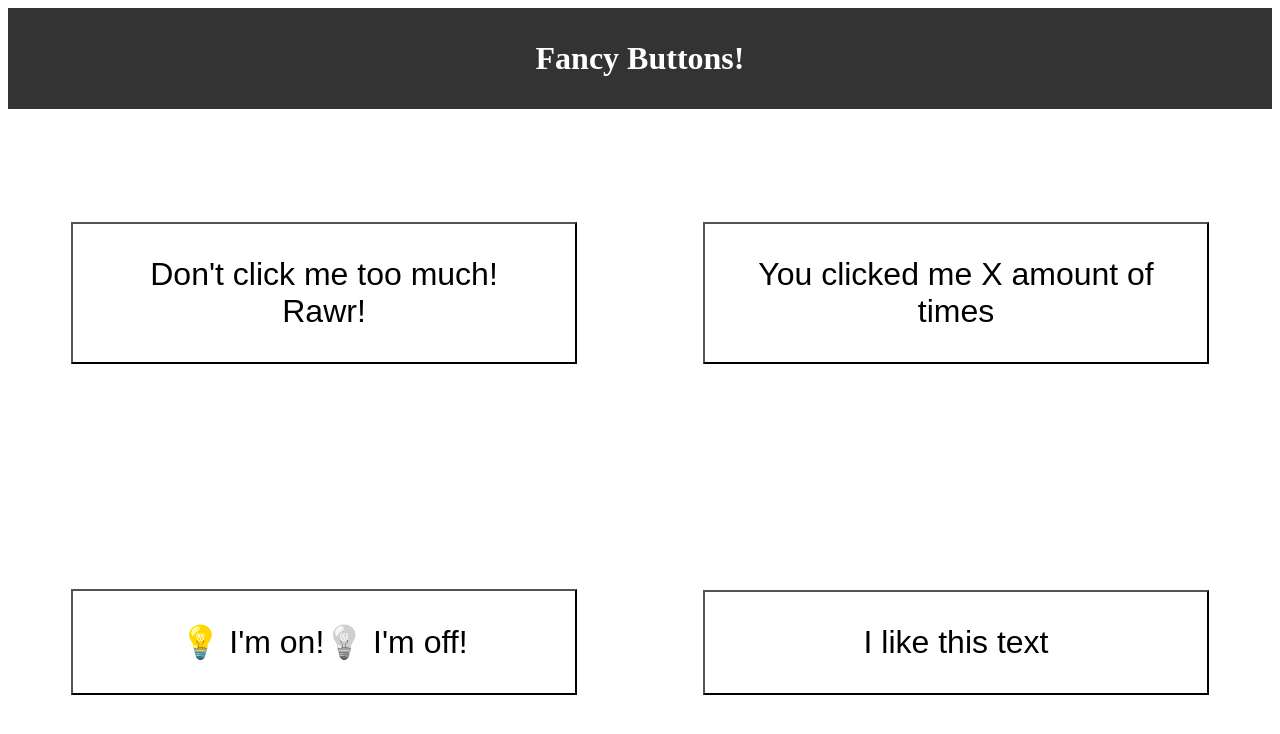
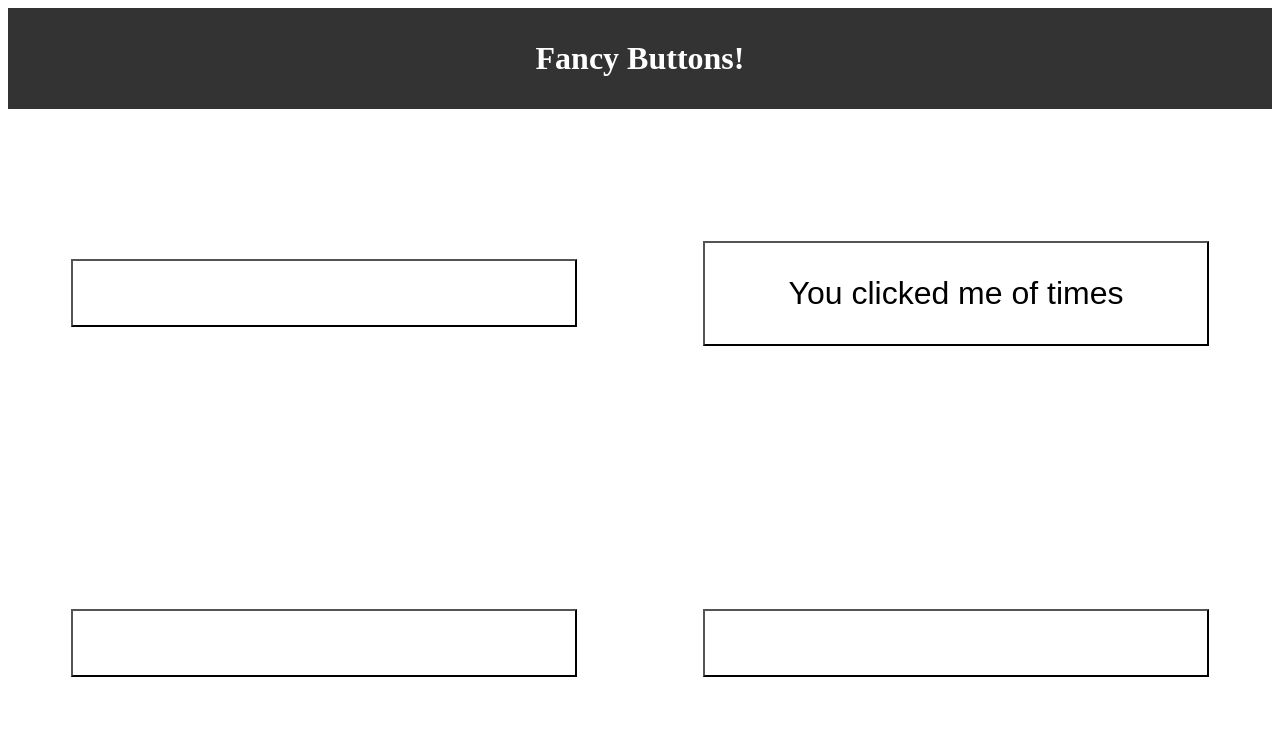
Before and after one commit to oddporson/fancy-buttons, a React (Create React App) app: page / in a window 1280 px wide. Shown: the top 734 px of the page. Built offline with nearby package versions, Linux system fonts and the light colour scheme.

Commit message:
imported useState and applied our conditioning or logics

```diff
--- a/src/components/AngryButton.js
+++ b/src/components/AngryButton.js
@@ -1,10 +1,14 @@
-import React from 'react';
+import React from "react";
+import { useState } from "react";
+
+
 
 function AngryButton() {
+  const [anger, setAnger] = useState();
   return (
-    <button className="AngryButton">
-      {/* When the threshold is not reached */}<span>Don't click me too much! </span>
-      {/* When the threshold is not reached */}<span>Rawr!</span>
+    <button style={{ backgroundColor: `rgba(255,0,0,${anger})` }} className="AngryButton">
+      {anger < 1 && <span>Don't click me too much! </span>}
+      {anger > 0 && <span>Rawr!</span>}
   </button>
   )
 }
--- a/src/components/CounterButton.js
+++ b/src/components/CounterButton.js
@@ -1,9 +1,12 @@
-import React from 'react';
+import React from "react";
+import { useState } from "react";
+
 
 function CounterButton() {
+  const [clickAmount, setClickAmount] = useState();
   return(
     <button className="CounterButton">
-      You clicked me X amount of times
+      You clicked me {clickAmount} of times
     </button>
   )
 }
--- a/src/components/LightSwitchButton.js
+++ b/src/components/LightSwitchButton.js
@@ -1,10 +1,13 @@
-import React from 'react';
+import React from "react";
+import { useState } from "react";
+
 
 function LightSwitchButton() {
+  const [light, setLight] = useState();
   return(
     <button className="LightSwitchButton">
-      {/* When the state is on */}<span><i>💡</i> I'm on!</span>
-      {/* When the state is off */}<span className="off"><i>💡</i> I'm off!</span>
+      {light === "on" && <span><i>💡</i> I'm on!</span>}
+      {light === "off" && <span className="off"><i>💡</i> I'm off!</span>}
     </button>
   )
 }
--- a/src/components/TextRepeaterButton.js
+++ b/src/components/TextRepeaterButton.js
@@ -1,9 +1,18 @@
-import React from 'react'
+import React from "react";
+import { useState } from "react";
+
 
 function TextRepeaterButton() {
+  const [repetitions, setRepetitions] = useState();
+
+  const textArray =[];
+  for (let i=0; i<repetitions; i++) {
+    textArray.push(<span key={i}>I like this text</span>)
+  }
+
   return (
     <button className="TextRepeaterButton">
-      <span>I like this text</span>
+      {textArray}
     </button>
   )
 }
```
